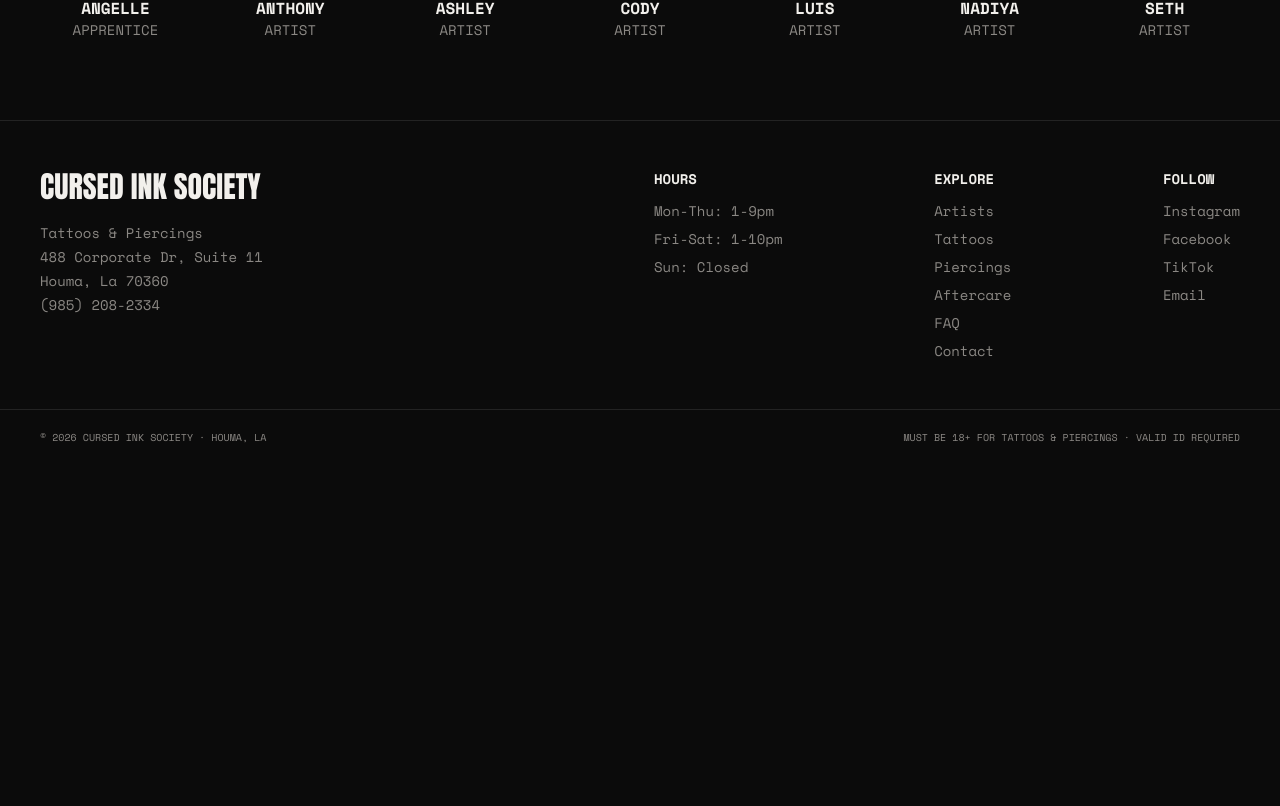
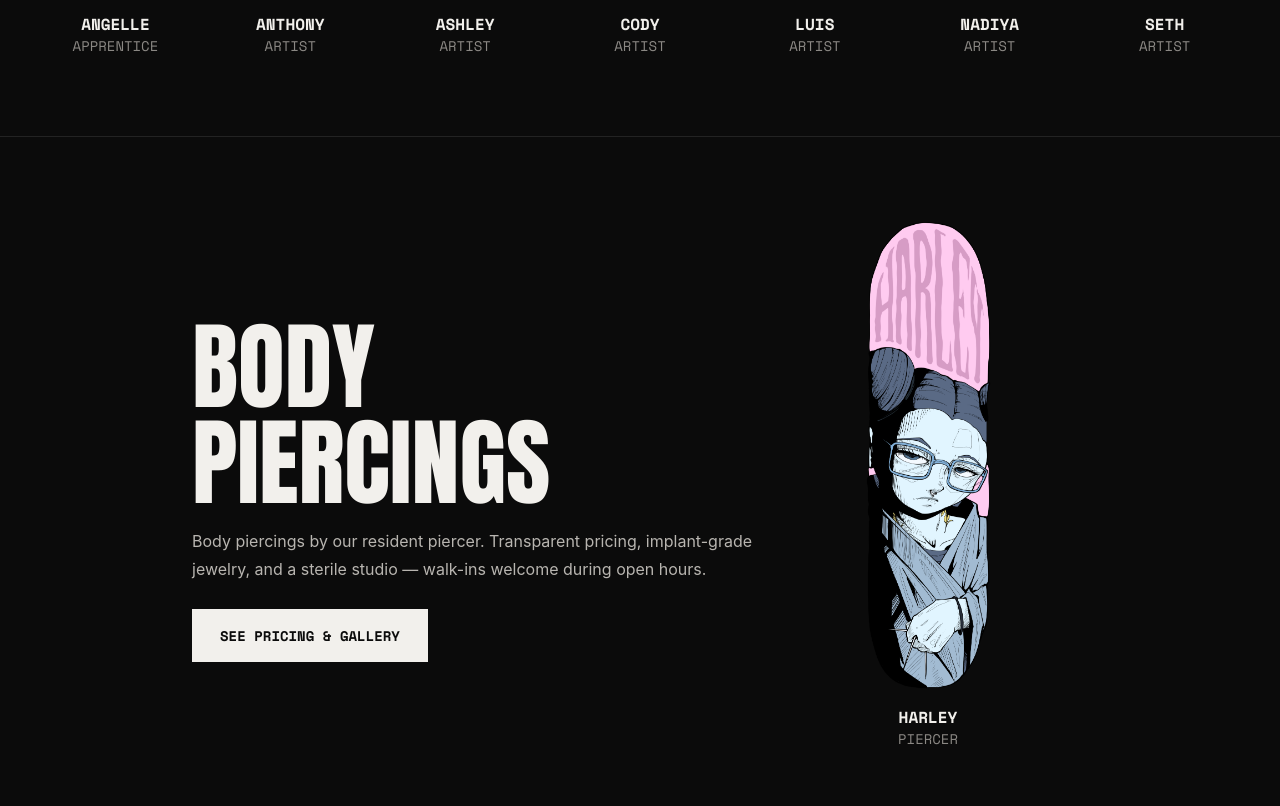
Before and after one commit to nainsworth/cursed-ink-society, a SvelteKit app: page / in a window 1280 px wide. Shown: the part 1974-2780 px from the top of the page. Before the commit the page ends 2439 px from the top, so only its background shows below. Built offline with nearby package versions, Linux system fonts and the light colour scheme.

Commit message:
Build piercing section

```diff
--- a/src/routes/+page.svelte
+++ b/src/routes/+page.svelte
@@ -4,6 +4,8 @@
 
 	import { artists } from '$lib/data/artists';
 	import { resolve } from '$app/paths';
+
+	const piercer = artists.find((artist) => artist.role === 'Piercer');
 </script>
 
 <Hero />
@@ -11,8 +13,8 @@
 
 <section id="artists" class="small-border px-10 py-20">
 	<div class="mx-auto max-w-7xl space-y-8">
-		<h2 class="font-anton text-8xl text-primary uppercase">The Artists</h2>
-		<p class="max-w-130 text-tertiary leading-7">
+		<h2>The Artists</h2>
+		<p class="max-w-130 leading-7 text-tertiary">
 			Each artists books independently and have their unique styles. Select an artist to reach out
 			directly.
 		</p>
@@ -34,7 +36,47 @@
 				</a>
 			{/each}
 		</div>
-
-
 	</div>
 </section>
+
+<section class="small-border px-10 py-20">
+	<div class="mx-auto max-w-4xl">
+		<div class="flex items-center justify-between">
+			<div class="max-w-xl">
+				<h2 class="mb-4! leading-24">Body <br /> Piercings</h2>
+				<p class="mb-10 leading-7 text-tertiary">
+					Body piercings by our resident piercer. Transparent pricing, implant-grade jewelry, and a
+					sterile studio — walk-ins welcome during open hours.
+				</p>
+				<a href={resolve('/piercings')} class="btn-primary">See Pricing & Gallery</a>
+			</div>
+
+			{#if piercer}
+				<a
+					href={resolve('/')}
+					class="text-center font-space-mono uppercase transition-transform duration-100 hover:scale-110"
+				>
+					<img
+						src={piercer.image}
+						alt={piercer.name}
+						class="h-118 w-full object-cover hover:drop-shadow-lg hover:drop-shadow-primary/50"
+					/>
+					<div class="mt-4">
+						<p class="font-bold text-primary">{piercer.name}</p>
+						<p class="text-sm">{piercer.role}</p>
+					</div>
+				</a>
+			{/if}
+		</div>
+	</div>
+</section>
+
+<style>
+	h2 {
+		font-family: var(--font-anton);
+		font-size: 6rem;
+		color: var(--color-primary);
+		text-transform: uppercase;
+		margin: 0;
+	}
+</style>
```
